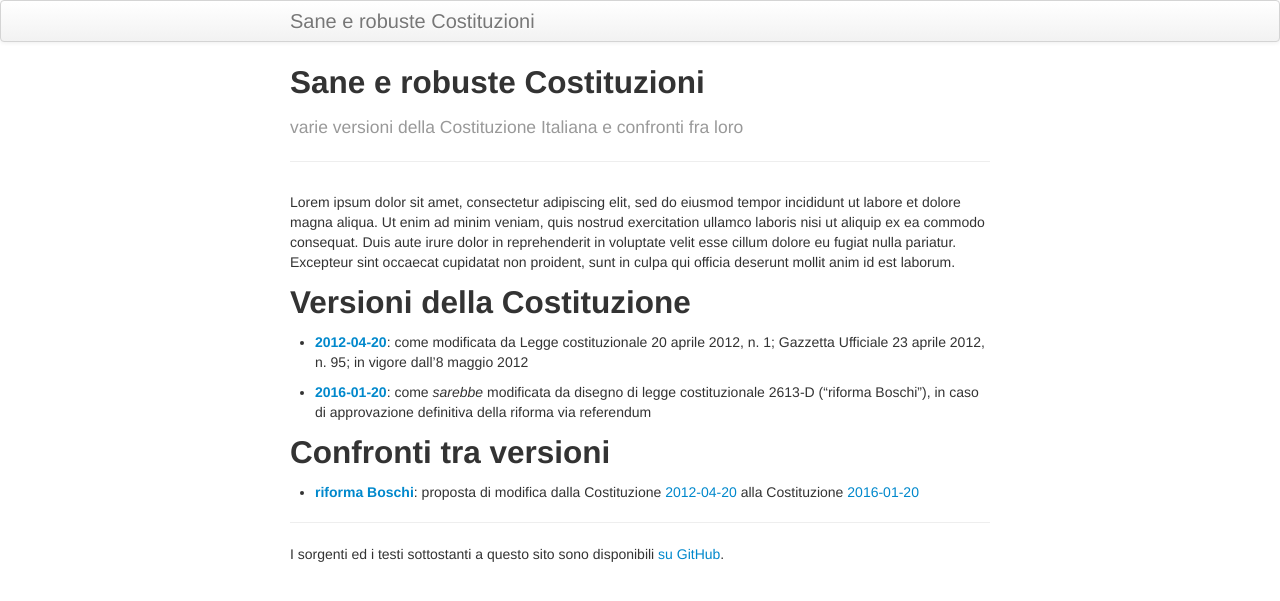
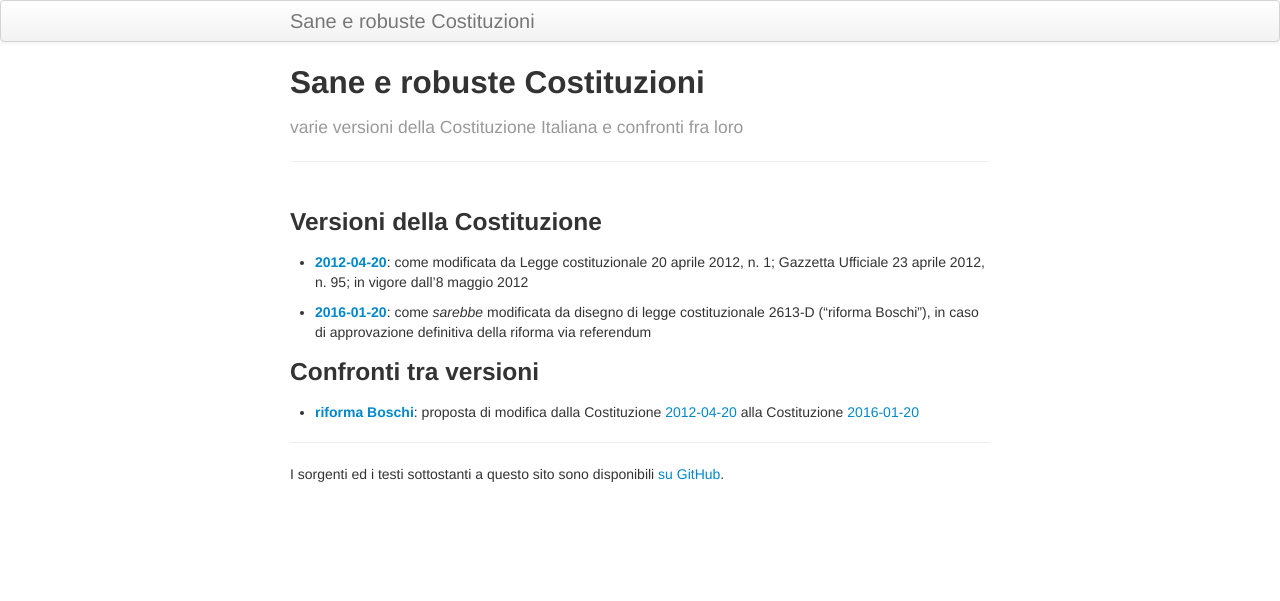
Before and after one commit to zacchiro/costituzione, a Jekyll site: the page built from index.md, in a window 1280 px wide. Shown: the top 601 px of the page. Built offline with Jekyll 4.4.1, drawn with Linux system fonts in a browser that asks for light colours.

Commit message:
remove lorem ipsum, and lower sub-heading priority

```diff
--- a/index.md
+++ b/index.md
@@ -4,14 +4,7 @@
 tagline: varie versioni della Costituzione Italiana e confronti fra loro
 ---
 
-Lorem ipsum dolor sit amet, consectetur adipiscing elit, sed do eiusmod tempor
-incididunt ut labore et dolore magna aliqua. Ut enim ad minim veniam, quis
-nostrud exercitation ullamco laboris nisi ut aliquip ex ea commodo
-consequat. Duis aute irure dolor in reprehenderit in voluptate velit esse
-cillum dolore eu fugiat nulla pariatur. Excepteur sint occaecat cupidatat non
-proident, sunt in culpa qui officia deserunt mollit anim id est laborum.
-
-## Versioni della Costituzione
+### Versioni della Costituzione
 
 * **[2012-04-20](fulltext/2012-04-20)**: come modificata da Legge
   costituzionale 20 aprile 2012, n. 1; Gazzetta Ufficiale 23 aprile 2012,
@@ -22,7 +15,7 @@
   definitiva della riforma via referendum
 
 
-## Confronti tra versioni
+### Confronti tra versioni
 
 * **[riforma Boschi](diff/2012-04-20/2016-01-20)**: proposta di modifica dalla
   Costituzione [2012-04-20](fulltext/2012-04-20) alla Costituzione
```
